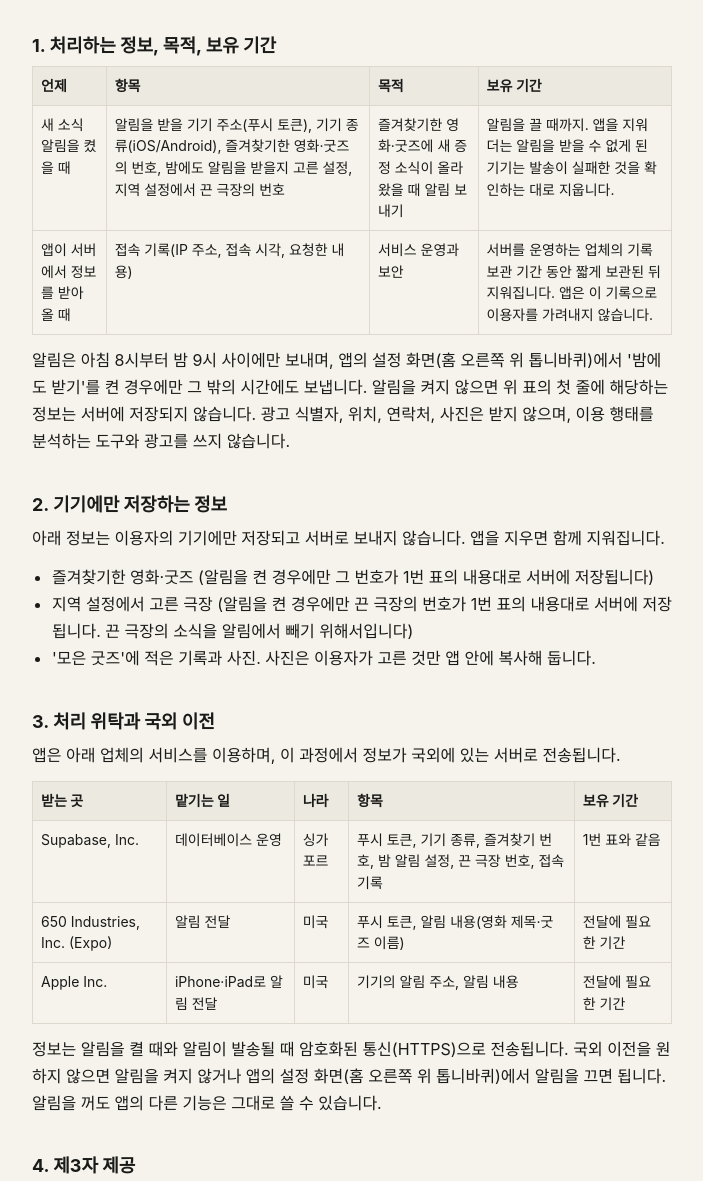
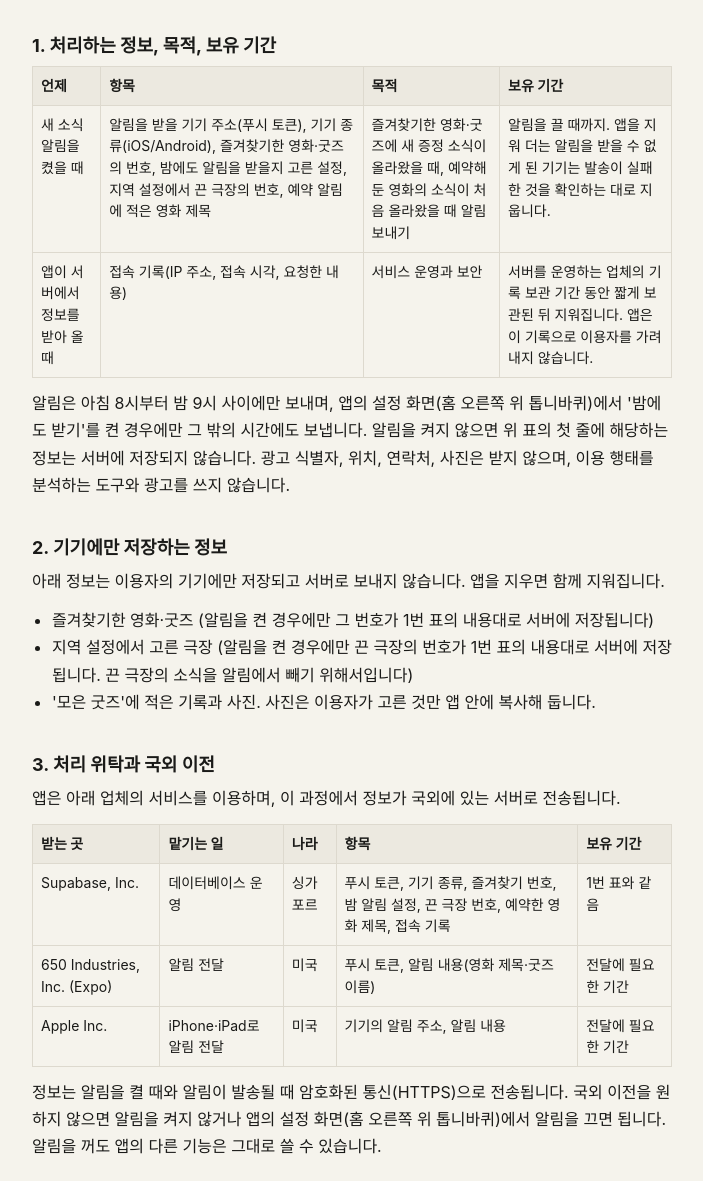
Before and after one commit to JHLeeeeeee/playtime, a plain HTML site: page privacy.html in a window 1280 px wide. Shown: the part 264-1445 px from the top of the page, without its empty margins (288-991 px from the left). Drawn offline with Linux system fonts and the light colour scheme.

Commit message:
페이지 갱신

```diff
--- a/privacy.html
+++ b/privacy.html
@@ -19,8 +19,8 @@
 <tr><th>언제</th><th>항목</th><th>목적</th><th>보유 기간</th></tr>
 <tr>
 <td>새 소식 알림을 켰을 때</td>
-<td>알림을 받을 기기 주소(푸시 토큰), 기기 종류(iOS/Android), 즐겨찾기한 영화·굿즈의 번호, 밤에도 알림을 받을지 고른 설정, 지역 설정에서 끈 극장의 번호</td>
-<td>즐겨찾기한 영화·굿즈에 새 증정 소식이 올라왔을 때 알림 보내기</td>
+<td>알림을 받을 기기 주소(푸시 토큰), 기기 종류(iOS/Android), 즐겨찾기한 영화·굿즈의 번호, 밤에도 알림을 받을지 고른 설정, 지역 설정에서 끈 극장의 번호, 예약 알림에 적은 영화 제목</td>
+<td>즐겨찾기한 영화·굿즈에 새 증정 소식이 올라왔을 때, 예약해 둔 영화의 소식이 처음 올라왔을 때 알림 보내기</td>
 <td>알림을 끌 때까지. 앱을 지워 더는 알림을 받을 수 없게 된 기기는 발송이 실패한 것을 확인하는 대로 지웁니다.</td>
 </tr>
 <tr>
@@ -44,7 +44,7 @@
 <p>앱은 아래 업체의 서비스를 이용하며, 이 과정에서 정보가 국외에 있는 서버로 전송됩니다.</p>
 <table>
 <tr><th>받는 곳</th><th>맡기는 일</th><th>나라</th><th>항목</th><th>보유 기간</th></tr>
-<tr><td>Supabase, Inc.</td><td>데이터베이스 운영</td><td>싱가포르</td><td>푸시 토큰, 기기 종류, 즐겨찾기 번호, 밤 알림 설정, 끈 극장 번호, 접속 기록</td><td>1번 표와 같음</td></tr>
+<tr><td>Supabase, Inc.</td><td>데이터베이스 운영</td><td>싱가포르</td><td>푸시 토큰, 기기 종류, 즐겨찾기 번호, 밤 알림 설정, 끈 극장 번호, 예약한 영화 제목, 접속 기록</td><td>1번 표와 같음</td></tr>
 <tr><td>650 Industries, Inc. (Expo)</td><td>알림 전달</td><td>미국</td><td>푸시 토큰, 알림 내용(영화 제목·굿즈 이름)</td><td>전달에 필요한 기간</td></tr>
 <tr><td>Apple Inc.</td><td>iPhone·iPad로 알림 전달</td><td>미국</td><td>기기의 알림 주소, 알림 내용</td><td>전달에 필요한 기간</td></tr>
 </table>
@@ -57,7 +57,7 @@
 <p>굿즈의 사진은 각 극장·배급사가 올린 Instagram 게시물을 Instagram이 제공하는 공식 임베드로 보여 줍니다. 게시물을 불러올 때 이용자의 기기가 Instagram(Meta Platforms, Inc.)의 서버에 접속하며, Meta가 쿠키와 기기 정보를 자신의 정책에 따라 처리할 수 있습니다. 자세한 내용은 <a href="https://privacycenter.instagram.com/policy">Instagram 개인정보처리방침</a>을 참고해 주세요.</p>
 
 <h2>6. 파기</h2>
-<p>알림을 끄면 서버에 저장된 푸시 토큰, 즐겨찾기 번호, 밤 알림 설정, 끈 극장 번호를 바로 지웁니다. 전자적 기록은 복구할 수 없는 방법으로 지웁니다.</p>
+<p>알림을 끄면 서버에 저장된 푸시 토큰, 즐겨찾기 번호, 밤 알림 설정, 끈 극장 번호, 예약한 영화 제목을 바로 지웁니다. 예약한 제목은 그 영화의 소식을 한 번 알린 뒤에도 서버에서 지웁니다. 전자적 기록은 복구할 수 없는 방법으로 지웁니다.</p>
 
 <h2>7. 이용자의 권리</h2>
 <p>이용자는 언제든지 자신의 정보에 대해 열람, 정정, 삭제, 처리 정지를 요구할 수 있습니다. 서버에 저장된 정보는 앱의 설정 화면(홈 오른쪽 위 톱니바퀴)에서 알림을 끄면 바로 지워집니다. 그 밖의 요청은 아래 문의처로 보내 주시면 지체 없이 처리하겠습니다. 앱은 푸시 토큰만으로 이용자가 누구인지 알 수 없어서, 요청하신 분의 기기를 확인하기 위해 추가 안내를 드릴 수 있습니다.</p>
```
Also changed, not shown: index.html (+2 -0 lines).
